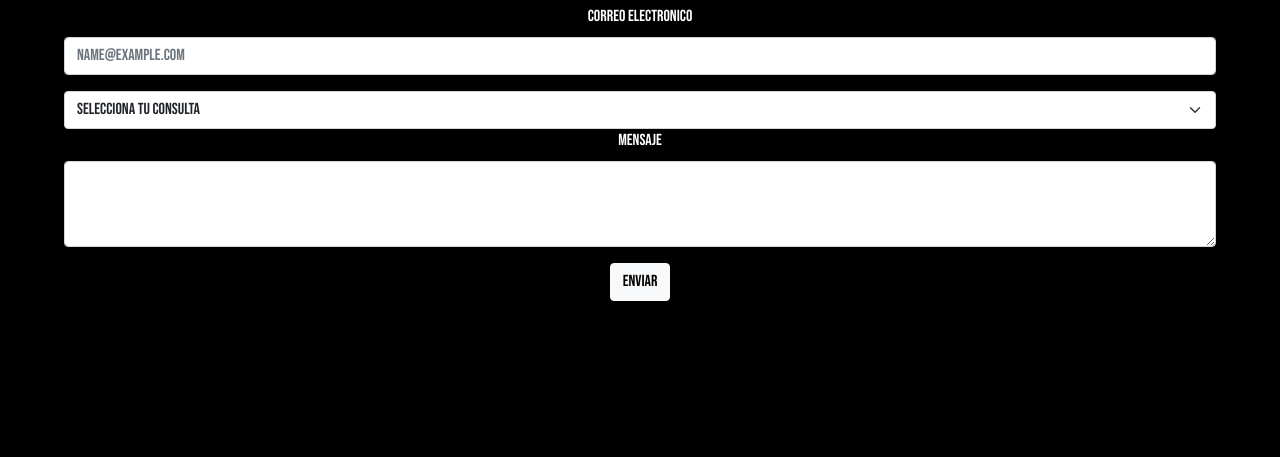
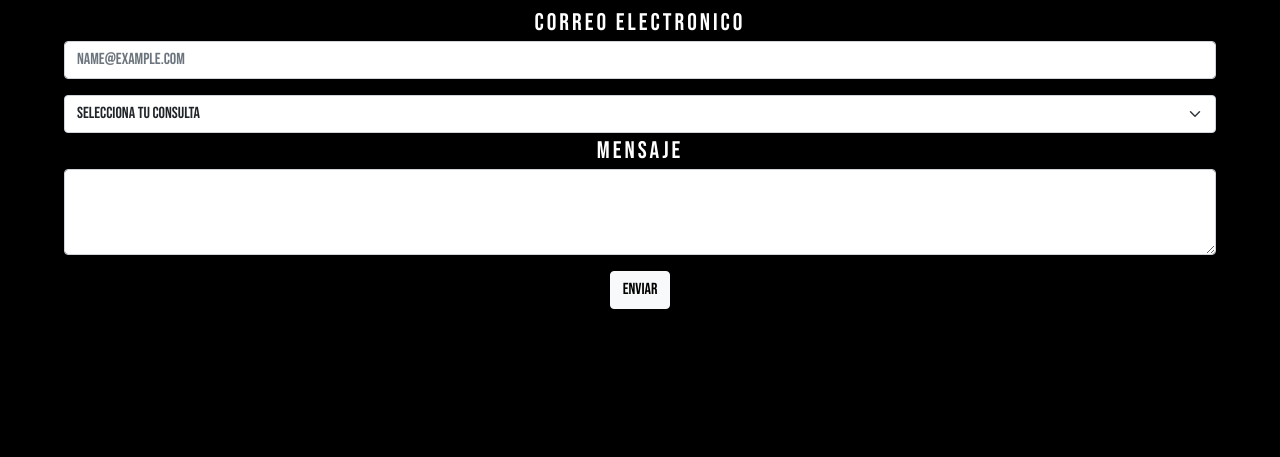
Before and after one commit to KasiAcosta/papaslaunion, a website: page secciones/contacto.html in a window 1280 px wide. Shown: the part 324-781 px from the top of the page. Drawn offline with nearby package versions, Linux system fonts and the light colour scheme.

Commit message:
mejoras proyecto final

```diff
--- a/scss/style.scss
+++ b/scss/style.scss
@@ -379,7 +379,8 @@ iframe {
     grid-area: form;
 }
 .label__cont{
-    font-size: 300%;
+    font-size: 100%;
+
 }
 .section__contacto {
     display: grid;
@@ -482,6 +483,11 @@ iframe {
             "rec3         rec4"
             "bannerfooter bannerfooter"
             "footer       footer";
+    }
+
+    .label__cont{
+        font-size: 150%;
+        letter-spacing: 3px;
     }
 
 }
--- a/secciones/contacto.html
+++ b/secciones/contacto.html
@@ -62,7 +62,7 @@
       </h2>
 
       <div class="mb-3">
-        <label for="exampleFormControlInput1" class="form-label">correo electronico</label>
+        <label class="label__cont" for="exampleFormControlInput1" class="form-label">correo electronico</label>
         <input type="email" class="form-control" id="exampleFormControlInput1" placeholder="name@example.com">
       </div>
       <select class="form-select" aria-label="Selecciona tu consulta">
@@ -72,7 +72,7 @@
         <option value="3">Quiero hacer un reclamo</option>
       </select>
       <div class="mb-3">
-        <label for="exampleFormControlTextarea1" class="form-label">mensaje</label>
+        <label class="label__cont" for="exampleFormControlTextarea1" class="form-label">mensaje</label>
 
         <textarea class="form-control" id="exampleFormControlTextarea1" rows="3"></textarea>
       </div>
```
Also changed, not shown: estilos/style.css.
